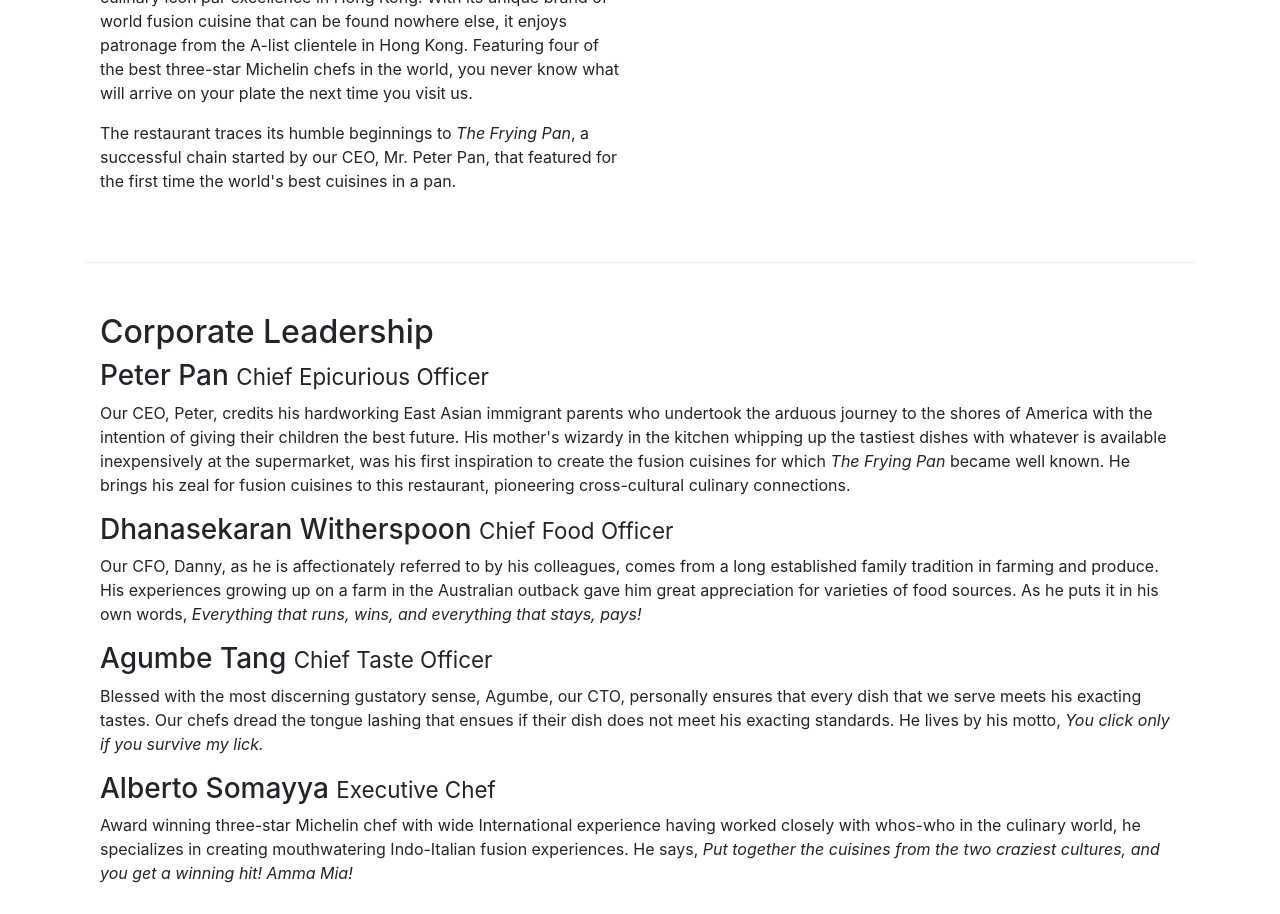
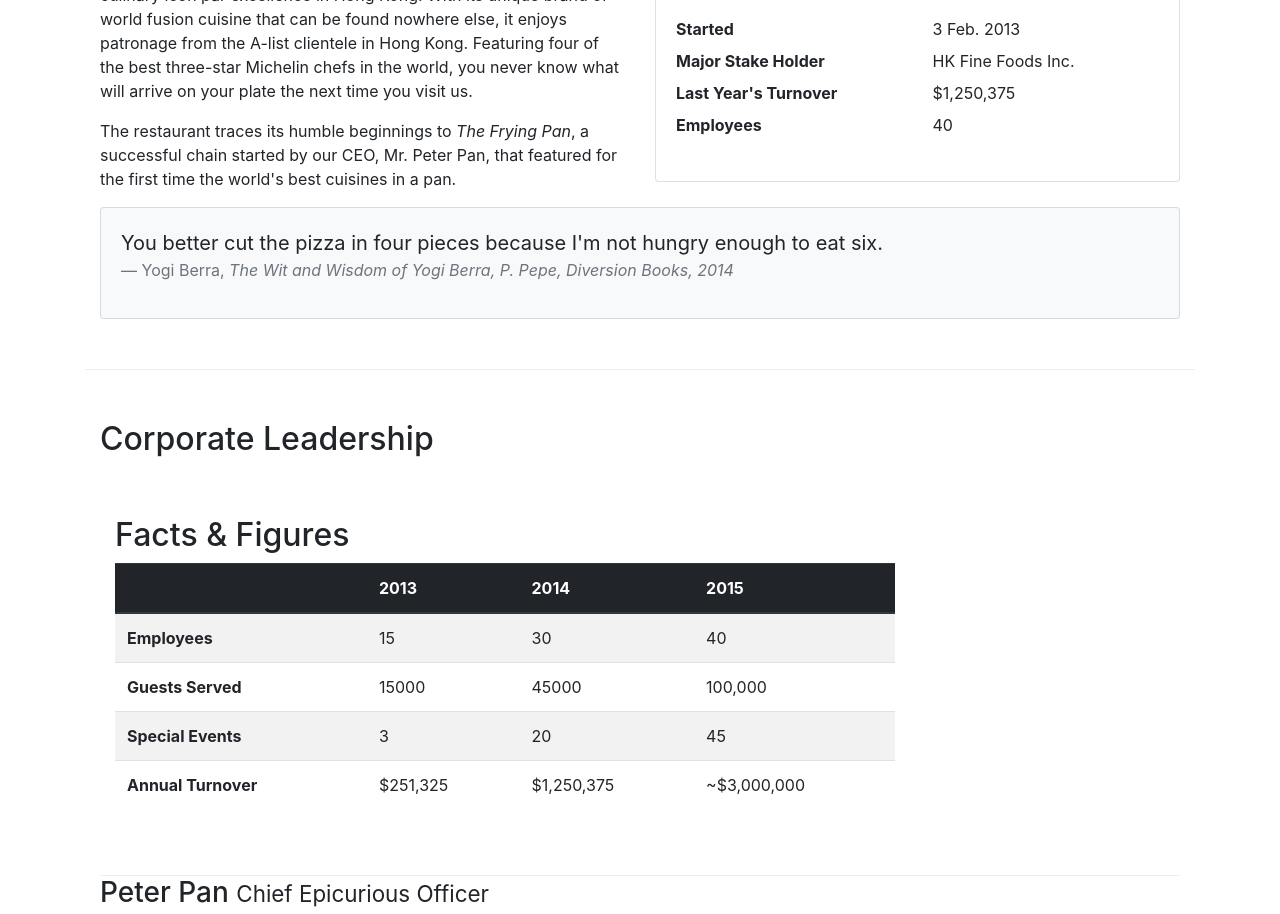
Before and after one commit to harrisalisha/Front-End-Web-UI-Frameworks-and-Tools-Bootstrap-4-, a website: page aboutus.html in a window 1280 px wide. Shown: the part 602-1516 px from the top of the page. Drawn offline with nearby package versions, Linux system fonts and the light colour scheme.

Commit message:
Tables and Cards

```diff
--- a/aboutus.html
+++ b/aboutus.html
@@ -27,14 +27,14 @@
             <a class="navbar-brand mr-auto" href="#">Ristorante Con Fusion</a>
             <div class="collapse navbar-collapse" id="Navbar">
                 <ul class="navbar-nav mr-auto">
-                    <li class="nav-item active"><a class="nav-link" href="./index.html"
-                        ><span class="fa fa-home fa-lg"></span>Home</a></li>
-                    <li class="nav-item"><a class="nav-link" href="#"
-                        ><span class="fa fa-info fa-lg"></span>About</a></li>
-                    <li class="nav-item"><a class="nav-link" href="#"
-                        ><span class="fa fa-list fa-lg"></span>Menu</a></li>
-                    <li class="nav-item"><a class="nav-link" href="./contactus.html"
-                        ><span class="fa fa-address-card fa-lg"></span>Contact</a></li>
+                    <li class="nav-item active"><a class="nav-link" href="./index.html"><span
+                                class="fa fa-home fa-lg"></span>Home</a></li>
+                    <li class="nav-item"><a class="nav-link" href="#"><span class="fa fa-info fa-lg"></span>About</a>
+                    </li>
+                    <li class="nav-item"><a class="nav-link" href="#"><span class="fa fa-list fa-lg"></span>Menu</a>
+                    </li>
+                    <li class="nav-item"><a class="nav-link" href="./contactus.html"><span
+                                class="fa fa-address-card fa-lg"></span>Contact</a></li>
                 </ul>
             </div>
 
@@ -46,7 +46,8 @@
             <div class="row row-header">
                 <div class="col-12 col-sm-6">
                     <h1>Ristorante con Fusion</h1>
-                    <p>We take inspiration from the World's best cuisines, and create a unique fusion experience. Our lipsmacking creations will tickle your culinary senses!</p>
+                    <p>We take inspiration from the World's best cuisines, and create a unique fusion experience. Our
+                        lipsmacking creations will tickle your culinary senses!</p>
                 </div>
                 <div class="col-12 col-sm">
                 </div>
@@ -69,25 +70,124 @@
         <div class="row row-content align-items-center">
             <div class="col-12 col-sm-6">
                 <h2>Our History</h2>
-                <p>Started in 2010, Ristorante con Fusion quickly established itself as a culinary icon par excellence in Hong Kong. With its unique brand of world fusion cuisine that can be found nowhere else, it enjoys patronage from the A-list clientele in Hong Kong.  Featuring four of the best three-star Michelin chefs in the world, you never know what will arrive on your plate the next time you visit us.</p>
-                <p>The restaurant traces its humble beginnings to <em>The Frying Pan</em>, a successful chain started by our CEO, Mr. Peter Pan, that featured for the first time the world's best cuisines in a pan.</p>
+                <p>Started in 2010, Ristorante con Fusion quickly established itself as a culinary icon par excellence
+                    in Hong Kong. With its unique brand of world fusion cuisine that can be found nowhere else, it
+                    enjoys patronage from the A-list clientele in Hong Kong. Featuring four of the best three-star
+                    Michelin chefs in the world, you never know what will arrive on your plate the next time you visit
+                    us.</p>
+                <p>The restaurant traces its humble beginnings to <em>The Frying Pan</em>, a successful chain started by
+                    our CEO, Mr. Peter Pan, that featured for the first time the world's best cuisines in a pan.</p>
             </div>
-             <div class="col col-sm-6">
+
+            <div class="col-12 col-sm-6">
+                <div class="card">
+                    <h3 class="card-header bg-primary text-white">Facts At a Glance</h3>
+                    <div class="card-body">
+                        <dl class="row">
+                            <dt class="col-6">Started</dt>
+                            <dd class="col-6">3 Feb. 2013</dd>
+                            <dt class="col-6">Major Stake Holder</dt>
+                            <dd class="col-6">HK Fine Foods Inc.</dd>
+                            <dt class="col-6">Last Year's Turnover</dt>
+                            <dd class="col-6">$1,250,375</dd>
+                            <dt class="col-6">Employees</dt>
+                            <dd class="col-6">40</dd>
+                        </dl>
+                    </div>
                 </div>
             </div>
 
 
-        <div  class="row row-content">
+            <div class="col-12">
+                <div class="card card-body bg-light">
+                    <blockquote class="blockquote">
+                        <p class="mb-0">You better cut the pizza in four pieces because
+                            I'm not hungry enough to eat six.</p>
+                        <footer class="blockquote-footer">Yogi Berra,
+                            <cite title="Source Title">The Wit and Wisdom of Yogi Berra,
+                                P. Pepe, Diversion Books, 2014</cite>
+                        </footer>
+                    </blockquote>
+                </div>
+            </div>
+
+
+
+        </div>
+
+
+        <div class="row row-content">
             <div class="col-12 ">
                 <h2>Corporate Leadership</h2>
+
+                <div class="row row-content">
+                    <div class="col-12 col-sm-9">
+                        <h2>Facts &amp; Figures</h2>
+                        <div class="table-responsive">
+                            <table class="table table-striped">
+                                <thead class="thead-dark">
+                                    <tr>
+                                        <th>&nbsp;</th>
+                                        <th>2013</th>
+                                        <th>2014</th>
+                                        <th>2015</th>
+                                    </tr>
+                                </thead>
+                                <tbody>
+                                    <tr>
+                                        <th>Employees</th>
+                                        <td>15</td>
+                                        <td>30</td>
+                                        <td>40</td>
+                                    </tr>
+                                    <tr>
+                                        <th>Guests Served</th>
+                                        <td>15000</td>
+                                        <td>45000</td>
+                                        <td>100,000</td>
+                                    </tr>
+                                    <tr>
+                                        <th>Special Events</th>
+                                        <td>3</td>
+                                        <td>20</td>
+                                        <td>45</td>
+                                    </tr>
+                                    <tr>
+                                        <th>Annual Turnover</th>
+                                        <td>$251,325</td>
+                                        <td>$1,250,375</td>
+                                        <td>~$3,000,000</td>
+                                    </tr>
+                                </tbody>
+                            </table>
+                        </div>
+                    </div>
+                    <div class="col-12 col-sm-3">
+                    </div>
+                </div>
+
                 <h3>Peter Pan <small>Chief Epicurious Officer</small></h3>
-                <p class="d-none d-sm-block">Our CEO, Peter, credits his hardworking East Asian immigrant parents who undertook the arduous journey to the shores of America with the intention of giving their children the best future. His mother's wizardy in the kitchen whipping up the tastiest dishes with whatever is available inexpensively at the supermarket, was his first inspiration to create the fusion cuisines for which <em>The Frying Pan</em> became well known. He brings his zeal for fusion cuisines to this restaurant, pioneering cross-cultural culinary connections.</p>
+                <p class="d-none d-sm-block">Our CEO, Peter, credits his hardworking East Asian immigrant parents who
+                    undertook the arduous journey to the shores of America with the intention of giving their children
+                    the best future. His mother's wizardy in the kitchen whipping up the tastiest dishes with whatever
+                    is available inexpensively at the supermarket, was his first inspiration to create the fusion
+                    cuisines for which <em>The Frying Pan</em> became well known. He brings his zeal for fusion cuisines
+                    to this restaurant, pioneering cross-cultural culinary connections.</p>
                 <h3>Dhanasekaran Witherspoon <small>Chief Food Officer</small></h3>
-                <p class="d-none d-sm-block">Our CFO, Danny, as he is affectionately referred to by his colleagues, comes from a long established family tradition in farming and produce. His experiences growing up on a farm in the Australian outback gave him great appreciation for varieties of food sources. As he puts it in his own words, <em>Everything that runs, wins, and everything that stays, pays!</em></p>
+                <p class="d-none d-sm-block">Our CFO, Danny, as he is affectionately referred to by his colleagues,
+                    comes from a long established family tradition in farming and produce. His experiences growing up on
+                    a farm in the Australian outback gave him great appreciation for varieties of food sources. As he
+                    puts it in his own words, <em>Everything that runs, wins, and everything that stays, pays!</em></p>
                 <h3>Agumbe Tang <small>Chief Taste Officer</small></h3>
-                <p class="d-none d-sm-block">Blessed with the most discerning gustatory sense, Agumbe, our CTO, personally ensures that every dish that we serve meets his exacting tastes. Our chefs dread the tongue lashing that ensues if their dish does not meet his exacting standards. He lives by his motto, <em>You click only if you survive my lick.</em></p>
+                <p class="d-none d-sm-block">Blessed with the most discerning gustatory sense, Agumbe, our CTO,
+                    personally ensures that every dish that we serve meets his exacting tastes. Our chefs dread the
+                    tongue lashing that ensues if their dish does not meet his exacting standards. He lives by his
+                    motto, <em>You click only if you survive my lick.</em></p>
                 <h3>Alberto Somayya <small>Executive Chef</small></h3>
-                <p class="d-none d-sm-block">Award winning three-star Michelin chef with wide International experience having worked closely with whos-who in the culinary world, he specializes in creating mouthwatering Indo-Italian fusion experiences. He says, <em>Put together the cuisines from the two craziest cultures, and you get a winning hit! Amma Mia!</em></p>
+                <p class="d-none d-sm-block">Award winning three-star Michelin chef with wide International experience
+                    having worked closely with whos-who in the culinary world, he specializes in creating mouthwatering
+                    Indo-Italian fusion experiences. He says, <em>Put together the cuisines from the two craziest
+                        cultures, and you get a winning hit! Amma Mia!</em></p>
             </div>
         </div>
 
@@ -112,17 +212,23 @@
                         Clear Water Bay, Kowloon<br>
                         HONG KONG<br>
                         Tel. <i class="fa fa-phone fa-lg"></i>:: +852 1234 5678<br>
-		              Fax  <i class="fa fa-fax fa-lg"></i>: +852 8765 4321<br>
-		              Email<i class="fa fa-envelope fa-lg"></i>: <a href="mailto:confusion@food.net">confusion@food.net</a>
+                        Fax <i class="fa fa-fax fa-lg"></i>: +852 8765 4321<br>
+                        Email<i class="fa fa-envelope fa-lg"></i>: <a
+                            href="mailto:confusion@food.net">confusion@food.net</a>
                     </address>
                 </div>
                 <div class="col-12 col-sm-4 align-self-center">
                     <div class="text-center">
-                        <a class="btn btn-social-icon btn-google" href="http://google.com/+"><i class="fa fa-google-plus"></i></a>
-                        <a class="btn btn-social-icon btn-facebook" href="http://www.facebook.com/profile.php?id="><i class="fa fa-facebook"></i></a>
-                        <a class="btn btn-social-icon btn-linkedin" href="http://www.linkedin.com/in/"><i class="fa fa-linkedin"></i></a>
-                        <a class="btn btn-social-icon btn-twitter" href="http://twitter.com/"><i class="fa fa-twitter"></i></a>
-                        <a class="btn btn-social-icon btn-google" href="http://youtube.com/"><i class="fa fa-youtube"></i></a>
+                        <a class="btn btn-social-icon btn-google" href="http://google.com/+"><i
+                                class="fa fa-google-plus"></i></a>
+                        <a class="btn btn-social-icon btn-facebook" href="http://www.facebook.com/profile.php?id="><i
+                                class="fa fa-facebook"></i></a>
+                        <a class="btn btn-social-icon btn-linkedin" href="http://www.linkedin.com/in/"><i
+                                class="fa fa-linkedin"></i></a>
+                        <a class="btn btn-social-icon btn-twitter" href="http://twitter.com/"><i
+                                class="fa fa-twitter"></i></a>
+                        <a class="btn btn-social-icon btn-google" href="http://youtube.com/"><i
+                                class="fa fa-youtube"></i></a>
                         <a class="btn btn-social-icon" href="mailto:"><i class="fa fa-envelope-o"></i></a>
                     </div>
 
```
Lines whose indentation alone changed are shown as unchanged.
